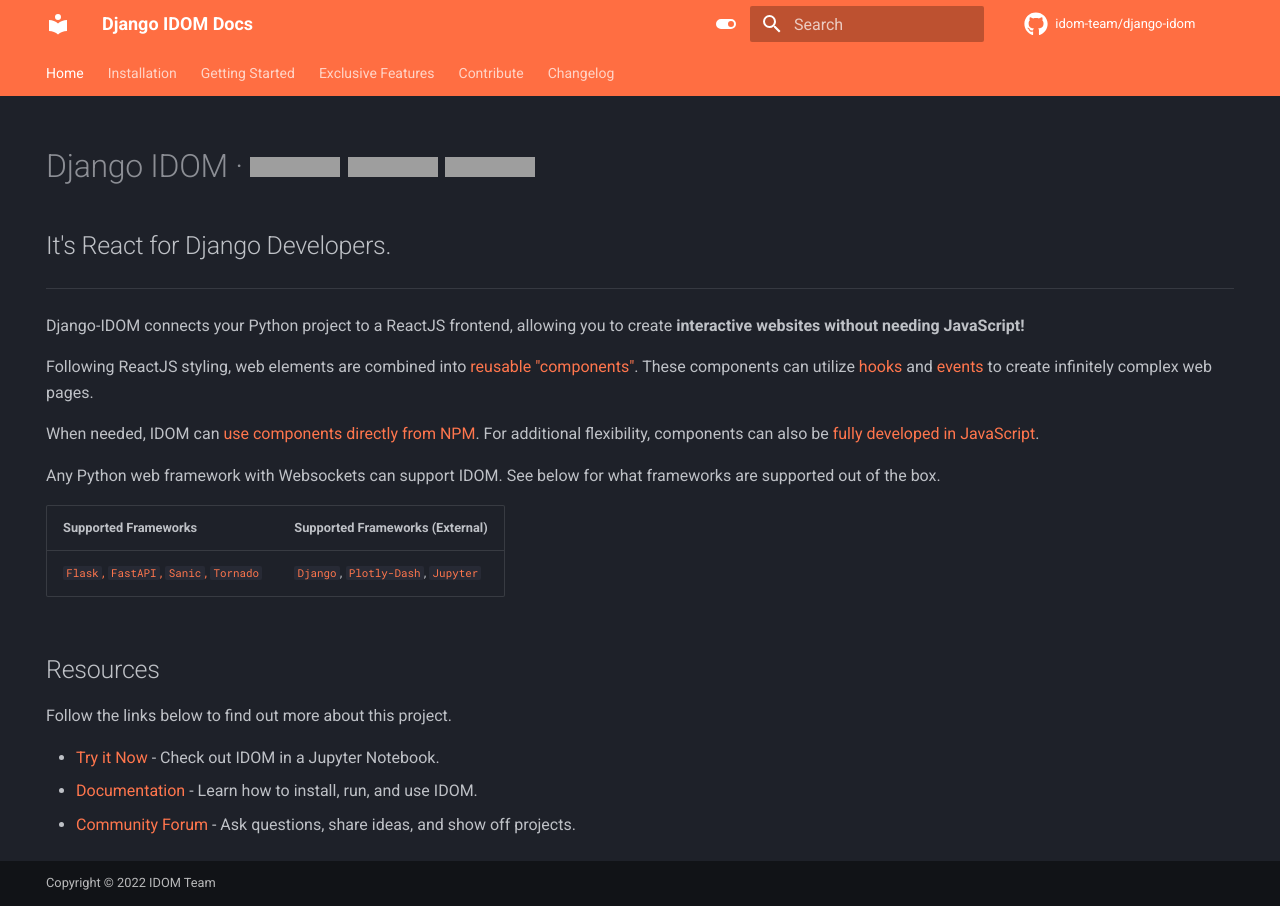
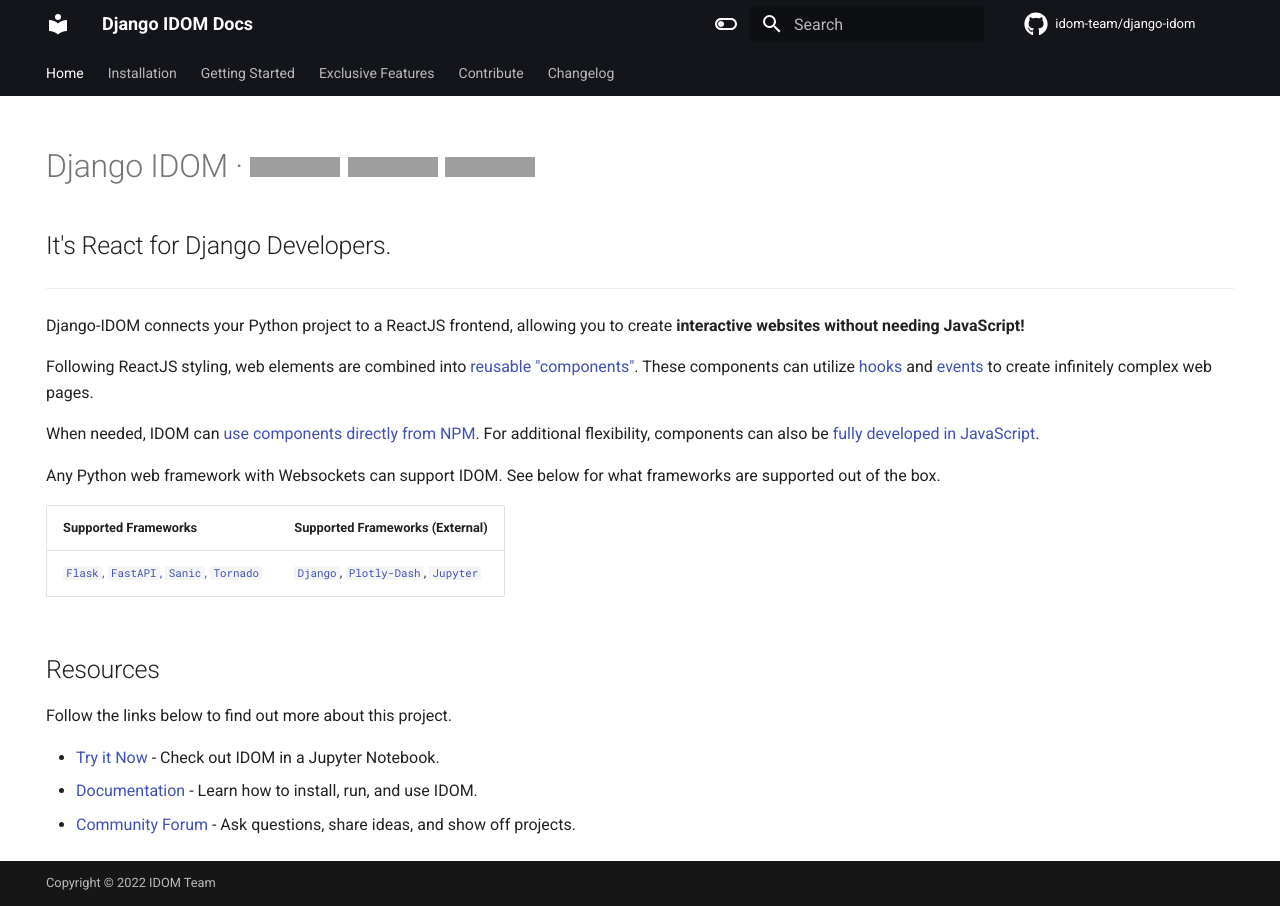
Before and after one commit to reactive-python/reactpy-django, an MkDocs documentation site: the page built from docs/index.md, in a window 1280 px wide. Built offline with MkDocs 1.6.1 and Material for MkDocs 9.7.7, drawn with Linux system fonts in a browser that asks for light colours; comment, search, counter and statistics services are not loaded; grey boxes are pictures that could not be loaded.

Commit message:
Automatically change color scheme based on system theme

```diff
--- a/mkdocs.yml
+++ b/mkdocs.yml
@@ -20,13 +20,15 @@ nav:
 theme:
     name: material
     palette:
-        - scheme: slate
+        - media: "(prefers-color-scheme: dark)"
+          scheme: slate
           toggle:
               icon: material/toggle-switch
               name: Switch to light mode
           primary: deep-orange
-          accent: deep-orange
-        - scheme: default
+          accent: orange
+        - media: "(prefers-color-scheme: light)"
+          scheme: default
           toggle:
               icon: material/toggle-switch-off-outline
               name: Switch to dark mode
@@ -37,7 +39,6 @@ theme:
         - navigation.tabs
         - toc.integrate
         - navigation.top
-
     icon:
         repo: fontawesome/brands/github
 
```
